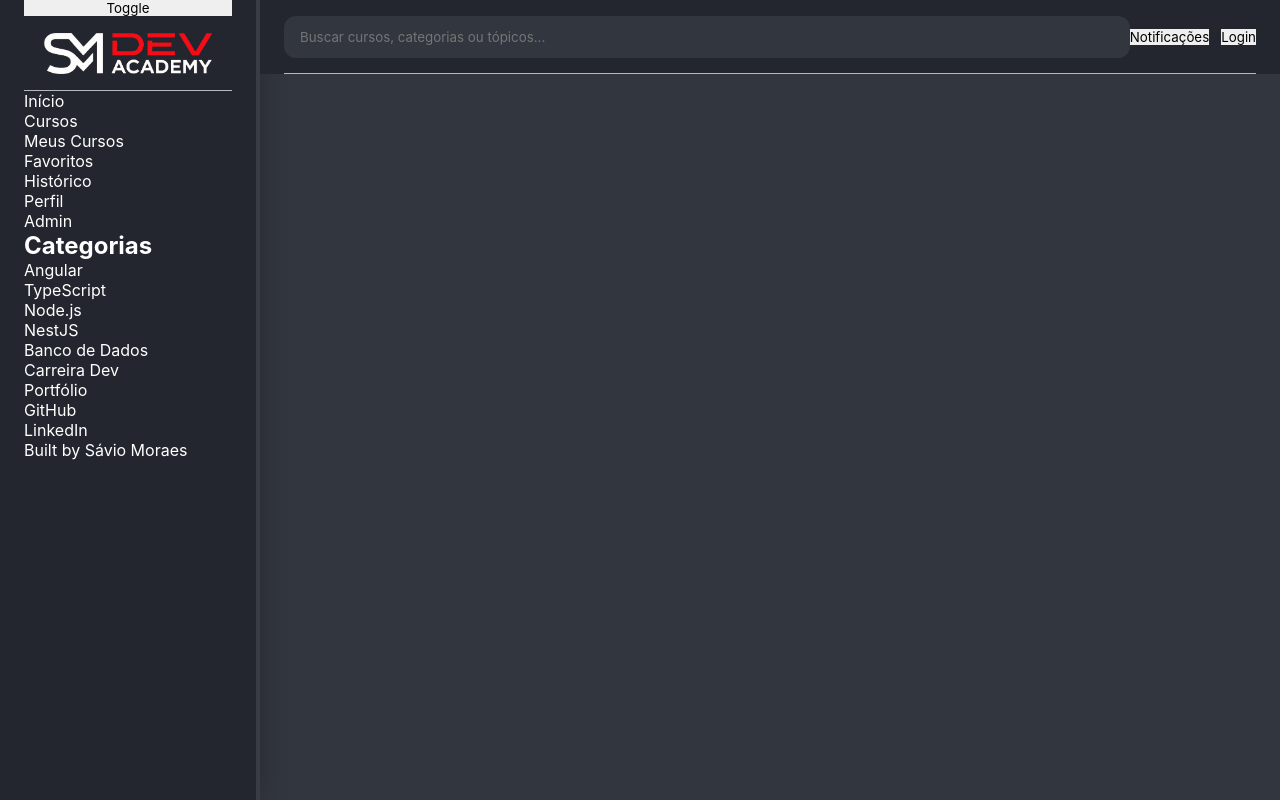
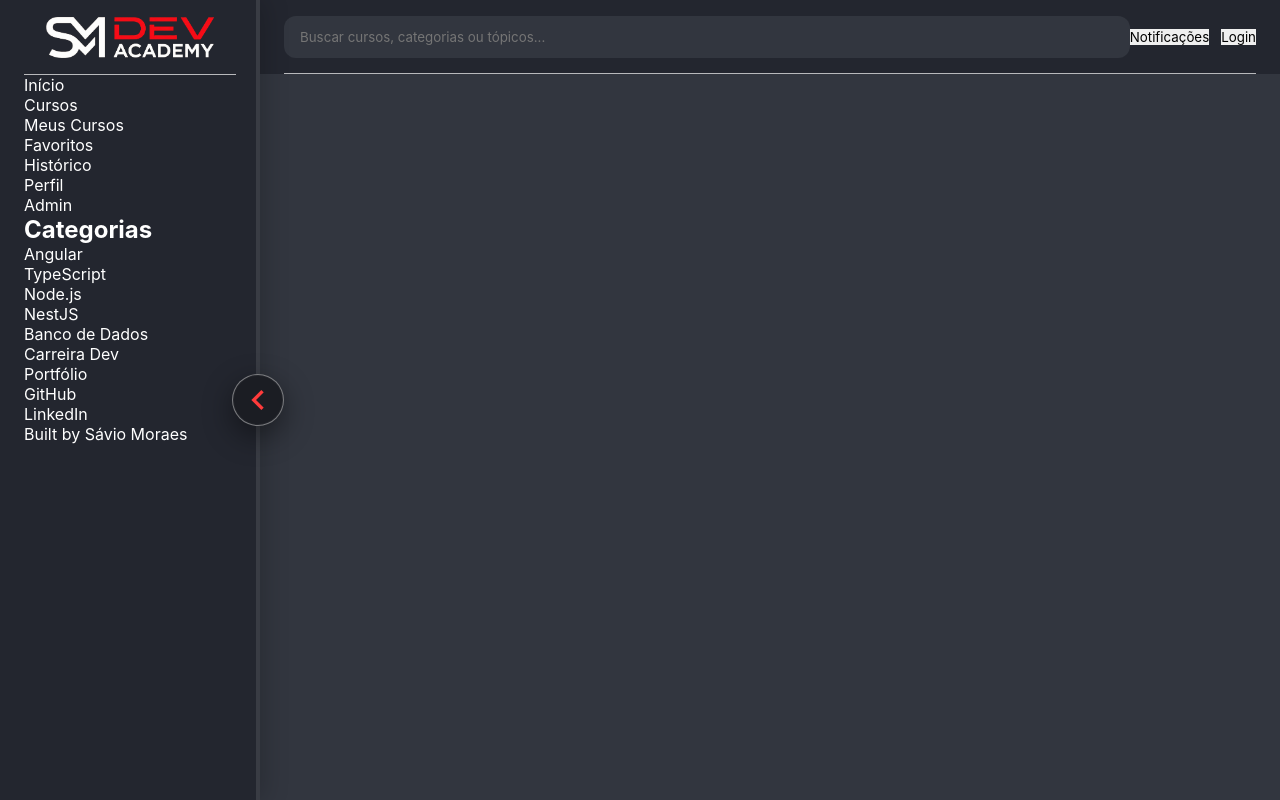
Before and after one commit to SavioMoraes/sm-dev-academy, an Angular app in the folder frontend/sm-dev-academy-web/: page / in a window 1280 px wide. Built offline with nearby package versions, Linux system fonts and the light colour scheme.

Commit message:
feat(layout): implement premium sidebar collapse toggle

```diff
--- a/frontend/sm-dev-academy-web/package.json
+++ b/frontend/sm-dev-academy-web/package.json
@@ -11,12 +11,12 @@
   "private": true,
   "packageManager": "npm@10.9.7",
   "dependencies": {
-    "@angular/cdk": "^21.2.10",
+    "@angular/cdk": "^21.2.11",
     "@angular/common": "^21.2.0",
     "@angular/compiler": "^21.2.0",
     "@angular/core": "^21.2.0",
     "@angular/forms": "^21.2.0",
-    "@angular/material": "^21.2.10",
+    "@angular/material": "^21.2.11",
     "@angular/platform-browser": "^21.2.0",
     "@angular/router": "^21.2.0",
     "rxjs": "~7.8.0",
--- a/frontend/sm-dev-academy-web/src/app/layout/shell/shell.html
+++ b/frontend/sm-dev-academy-web/src/app/layout/shell/shell.html
@@ -1,9 +1,44 @@
 <div class="shell">
-  <app-sidebar />
+
+  <div class="shell__sidebar-wrapper">
+
+    <app-sidebar
+      [isCollapsed]="isCollapsed"
+    />
+
+    <!-- DESKTOP TOGGLE -->
+    <button
+      type="button"
+      class="shell__sidebar-toggle"
+      (click)="toggleSidebar()"
+    >
+
+      @if (!isCollapsed) {
+
+        <mat-icon class="shell__sidebar-toggle-icon">
+          chevron_left
+        </mat-icon>
+
+      } @else {
+
+        <mat-icon class="shell__sidebar-toggle-icon">
+          chevron_right
+        </mat-icon>
+
+      }
+
+    </button>
+
+  </div>
+
   <div class="shell__content-area">
+
     <app-header />
+
     <main class="shell__content">
       <router-outlet />
     </main>
+
   </div>
+
 </div>
--- a/frontend/sm-dev-academy-web/src/app/layout/shell/shell.scss
+++ b/frontend/sm-dev-academy-web/src/app/layout/shell/shell.scss
@@ -2,21 +2,85 @@
   display: flex;
   width: 100%;
   height: 100%;
-  overflow: hidden;
+  overflow-y: hidden;
+  overflow-x: visible;
+}
+
+.shell__sidebar-wrapper {
+  position: relative;
+  z-index: 10;
+  display: flex;
+}
+
+.shell__sidebar-toggle {
+  position: absolute;
+  top: 50%;
+  right: -24px;
+  z-index: 20;
+  display: flex;
+  align-items: center;
+  justify-content: center;
+  line-height: 0;
+  width: 52px;
+  height: 52px;
+  padding: 0;
+  border: 1px solid rgba(255, 255, 255, 0.42);
+  border-radius: 50%;
+  background-color: #1b1d23;
+  box-shadow:
+    inset 0 0 0 1px rgba(255, 255, 255, 0.04),
+    0 10px 30px rgba(0, 0, 0, 0.45);
+  color: #ff3b3b;
+  cursor: pointer;
+  transform: translateY(-50%);
+  transition:
+    border-color 0.3s ease,
+    box-shadow 0.3s ease,
+    transform 0.3s ease;
+}
+
+.shell__sidebar-toggle:hover {
+  border-color: #ffffff;
+  background-color: #40444f;
+  box-shadow:
+    inset 0 0 24px rgba(255, 59, 59, 0.18),
+    0 0 18px rgba(255, 59, 59, 0.14),
+    0 14px 36px rgba(0, 0, 0, 0.52);
+  transform: translateY(-50%) scale(1.06);
+}
+
+.shell__sidebar-toggle-icon {
+  display: block !important;
+  width: 40px !important;
+  height: 40px !important;
+  font-size: 40px !important;
+  line-height: 40px !important;
+  text-align: center;
+  color: #ff3b3b;
+  transform: translateX(0);
+  transition:
+    color 0.3s ease,
+    filter 0.3s ease;
+}
+
+.sidebar.sidebar-collapsed + .shell__sidebar-toggle .shell__sidebar-toggle-icon {
+  transform: translateX(1px);
 }
 
 .shell__content-area {
+  position: relative;
+  z-index: 1;
   display: flex;
   flex-direction: column;
   flex: 1;
-  width: 100%;
   height: 100%;
 }
 
 .shell__content {
+  position: relative;
+  z-index: 1;
   flex: 1;
   width: 100%;
-  overflow-y: auto;
 }
 
 /* =========================================================
@@ -53,6 +117,10 @@
     flex-direction: column;
   }
 
+  .shell__sidebar-wrapper {
+    display: none;
+  }
+
 }
 
 /* =========================================================
@@ -65,4 +133,8 @@
     flex-direction: column;
   }
 
+  .shell__sidebar-wrapper {
+    display: none;
+  }
+
 }
--- a/frontend/sm-dev-academy-web/src/app/layout/shell/shell.ts
+++ b/frontend/sm-dev-academy-web/src/app/layout/shell/shell.ts
@@ -1,18 +1,29 @@
 import { Component } from '@angular/core';
 import { RouterOutlet } from '@angular/router';
 
+import { MatIconModule } from '@angular/material/icon';
+
+import { Sidebar } from '../../shared/components/sidebar/sidebar';
 import { Header } from '../../shared/components/header/header';
-import { Sidebar } from '../../shared/components/sidebar/sidebar';
 
 @Component({
   selector: 'app-shell',
   standalone: true,
   imports: [
     RouterOutlet,
+    Sidebar,
     Header,
-    Sidebar,
+    MatIconModule,
   ],
   templateUrl: './shell.html',
   styleUrl: './shell.scss',
 })
-export class Shell {}
+export class Shell {
+
+  isCollapsed = false;
+
+  toggleSidebar(): void {
+    this.isCollapsed = !this.isCollapsed;
+  }
+
+}
--- a/frontend/sm-dev-academy-web/src/app/shared/components/sidebar/sidebar.html
+++ b/frontend/sm-dev-academy-web/src/app/shared/components/sidebar/sidebar.html
@@ -4,20 +4,13 @@
   [class.sidebar-collapsed]="isCollapsed"
   [class.sidebar-mobile-open]="isMobileMenuOpen"
 >
-  <!-- DESKTOP TOGGLE -->
-  <button
-    type="button"
-    class="sidebar__desktop-toggle"
-    (click)="toggleSidebar()"
-  >
-    Toggle
-  </button>
 
   <!-- SIDEBAR CONTENT -->
   <div class="sidebar__content">
 
     <!-- MOBILE HEADER -->
     <div class="sidebar__mobile-header">
+
       <div class="sidebar-logo">
         <a href="/">
           <img
@@ -34,69 +27,95 @@
       >
         Fechar
       </button>
+
     </div>
 
     <!-- DESKTOP LOGO -->
     <div class="sidebar-logo">
+
       @if (!isCollapsed) {
+
         <a href="/">
           <img
             src="assets/images/logo-sm-dev-academy.png"
             alt="Logo"
           >
         </a>
+
       } @else {
+
         <a href="/">
           <img
             src="assets/images/icon-sm-dev-academy.png"
             alt="Ícone"
           >
         </a>
+
       }
+
     </div>
 
     <!-- NAVIGATION -->
     <nav class="sidebar-navigation">
+
       <ul class="navigation-list">
+
         @for (item of navigationItems; track item.label) {
+
           <li>
             <a [href]="item.route">
               <span>{{ item.label }}</span>
             </a>
           </li>
+
         }
+
       </ul>
+
     </nav>
 
     <!-- CATEGORIES -->
     <section class="sidebar-categories">
+
       <h2>Categorias</h2>
 
       <ul class="categories-list">
+
         @for (item of categoryItems; track item.label) {
+
           <li>
             <a [href]="item.route">
               {{ item.label }}
             </a>
           </li>
+
         }
+
       </ul>
+
     </section>
 
     <!-- FOOTER -->
     <footer class="sidebar-footer">
+
       <ul class="footer-links">
+
         @for (item of footerItems; track item.label) {
+
           <li>
             <a [href]="item.route">
               {{ item.label }}
             </a>
           </li>
+
         }
+
       </ul>
 
       <p>Built by Sávio Moraes</p>
+
     </footer>
 
   </div>
+
 </aside>
--- a/frontend/sm-dev-academy-web/src/app/shared/components/sidebar/sidebar.scss
+++ b/frontend/sm-dev-academy-web/src/app/shared/components/sidebar/sidebar.scss
@@ -4,21 +4,34 @@
 
 .sidebar {
   position: relative;
+  z-index: 10;
   display: flex;
   flex-direction: column;
   overflow-y: auto;
-  overflow-x: hidden;
+  overflow-x: visible;
   height: 100%;
   padding: 0 24px;
   background-color: #23262f;
-  border-right: 4px solid rgba(255, 255, 255, 0.1);
   box-shadow: 4px 0 24px rgba(0, 0, 0, 0.18);
+  flex-shrink: 0;
+}
+
+.sidebar::after {
+  content: '';
+  position: absolute;
+  top: 0;
+  right: 0;
+  z-index: 1;
+  width: 4px;
+  height: 100%;
+  background-color: rgba(255, 255, 255, 0.1);
 }
 
 .sidebar__content {
   display: flex;
   flex-direction: column;
   height: 100%;
+  overflow: visible;
 }
 
 .sidebar-logo {
--- a/frontend/sm-dev-academy-web/src/app/shared/components/sidebar/sidebar.ts
+++ b/frontend/sm-dev-academy-web/src/app/shared/components/sidebar/sidebar.ts
@@ -1,4 +1,6 @@
-import { Component } from '@angular/core';
+import { Component, Input } from '@angular/core';
+import { MatIconModule } from '@angular/material/icon';
+
 import { navigationItems } from '../../../core/navigation/navigation-items';
 import { categoryItems } from '../../../core/navigation/category-items';
 import { footerItems } from '../../../core/navigation/footer-items';
@@ -6,21 +8,18 @@ import { footerItems } from '../../../core/navigation/footer-items';
 @Component({
   selector: 'app-sidebar',
   standalone: true,
-  imports: [],
+  imports: [
+    MatIconModule,
+  ],
   templateUrl: './sidebar.html',
   styleUrl: './sidebar.scss',
 })
 export class Sidebar {
 
-  /* DESKTOP */
-  isCollapsed = false;
+  @Input() isCollapsed = false;
 
   /* MOBILE */
   isMobileMenuOpen = false;
-
-  toggleSidebar(): void {
-    this.isCollapsed = !this.isCollapsed;
-  }
 
   toggleMobileMenu(): void {
     this.isMobileMenuOpen = !this.isMobileMenuOpen;
@@ -29,4 +28,5 @@ export class Sidebar {
   navigationItems = navigationItems;
   categoryItems = categoryItems;
   footerItems = footerItems;
+
 }
```
Also changed, not shown: frontend/sm-dev-academy-web/src/app/shared/components/header/header.scss (line endings or trailing spaces), 1 other file (tests, documents, lock files or other folders).
